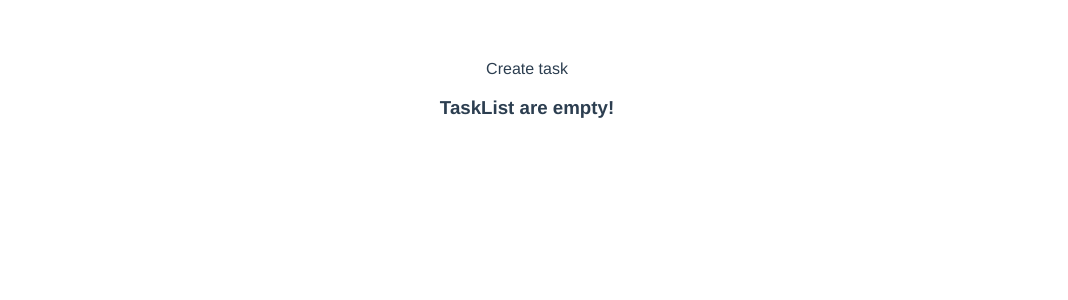
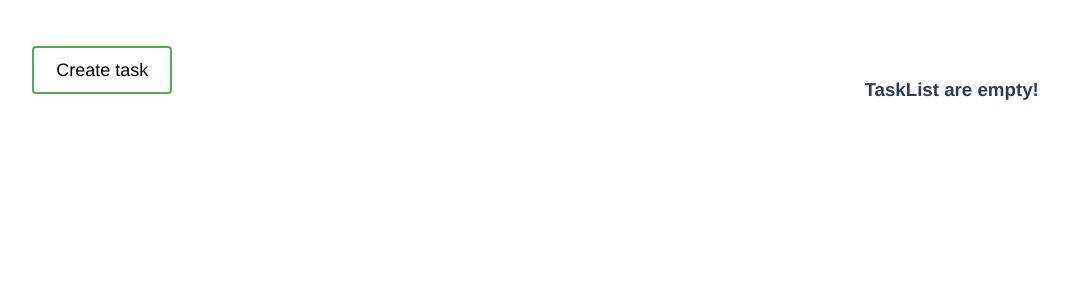
Before and after one commit to Hateman31/Simplifier, a Vue app in the folder client/: page / in a window 1280 px wide. Shown: the top 300 px of the page, without its empty margins (113-1181 px from the left). Built offline with nearby package versions, Linux system fonts and the light colour scheme.

Commit message:
add some beauty to button

```diff
--- a/client/src/App.vue
+++ b/client/src/App.vue
@@ -1,7 +1,7 @@
 <template lang="pug">
 	div(id="app")
 		div
-			a(@click="createTask") Create task
+			a(@click="createTask" class="btn") Create task
 		div
 			taskList(v-if="computedList.length > 0" :list="computedList")
 		div(v-if="computedList.length == 0")
@@ -63,5 +63,23 @@ export default {
   text-align: center;
   color: #2c3e50;
   margin-top: 60px;
+  display: grid;
+  grid-template-columns: repeat(3, 1fr);
+  grid-gap: 10px;
+}
+
+.btn {
+    background-color: white;
+    color: black;
+    border: 2px solid #4CAF50; /* Green */
+    border-radius: 4px;
+    font-size: 18px;
+    padding: 12px 22px;
+}
+
+.btn:hover {
+    background-color: #4CAF50; /* Green */
+    box-shadow: 0 12px 16px 0 rgba(0,0,0,0.24), 0 17px 50px 0 rgba(0,0,0,0.19);
+    color: white;
 }
 </style>
```
